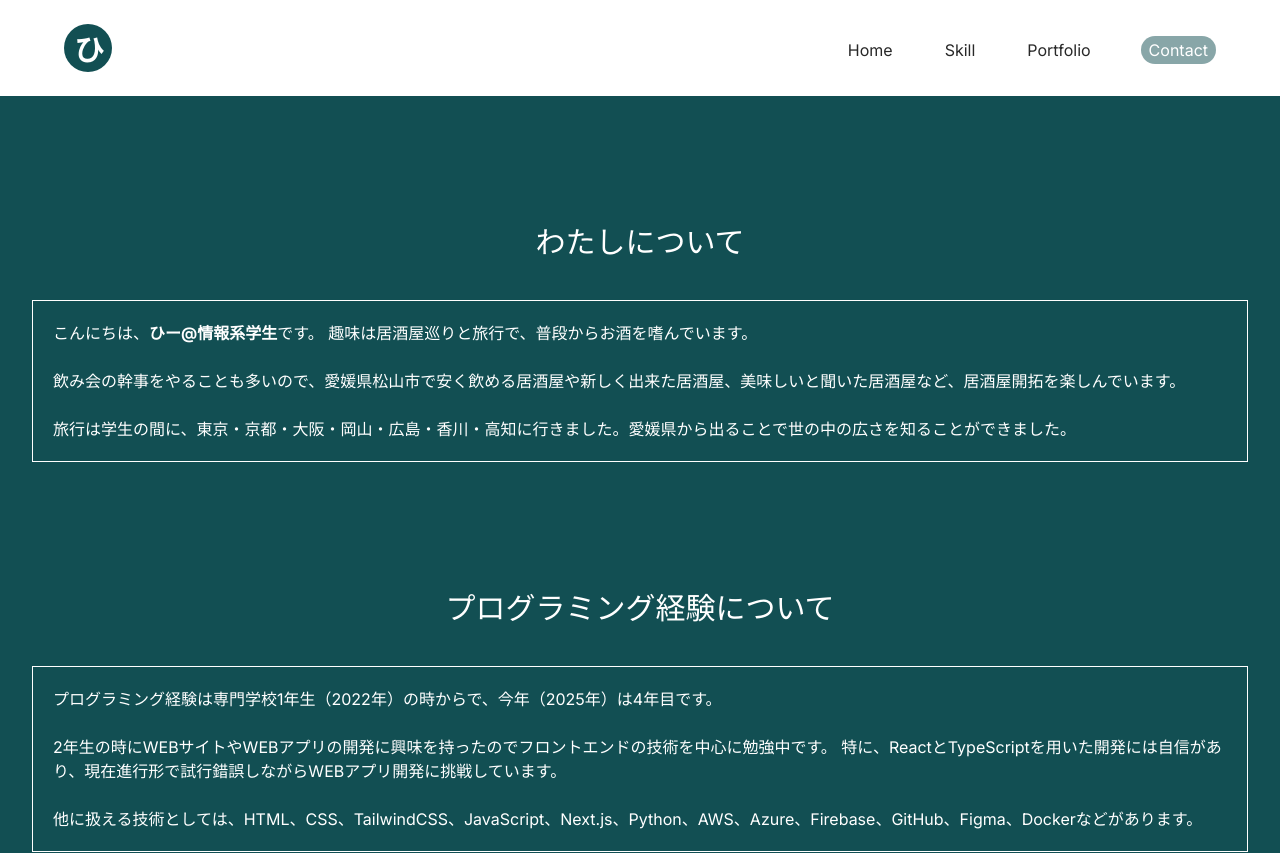
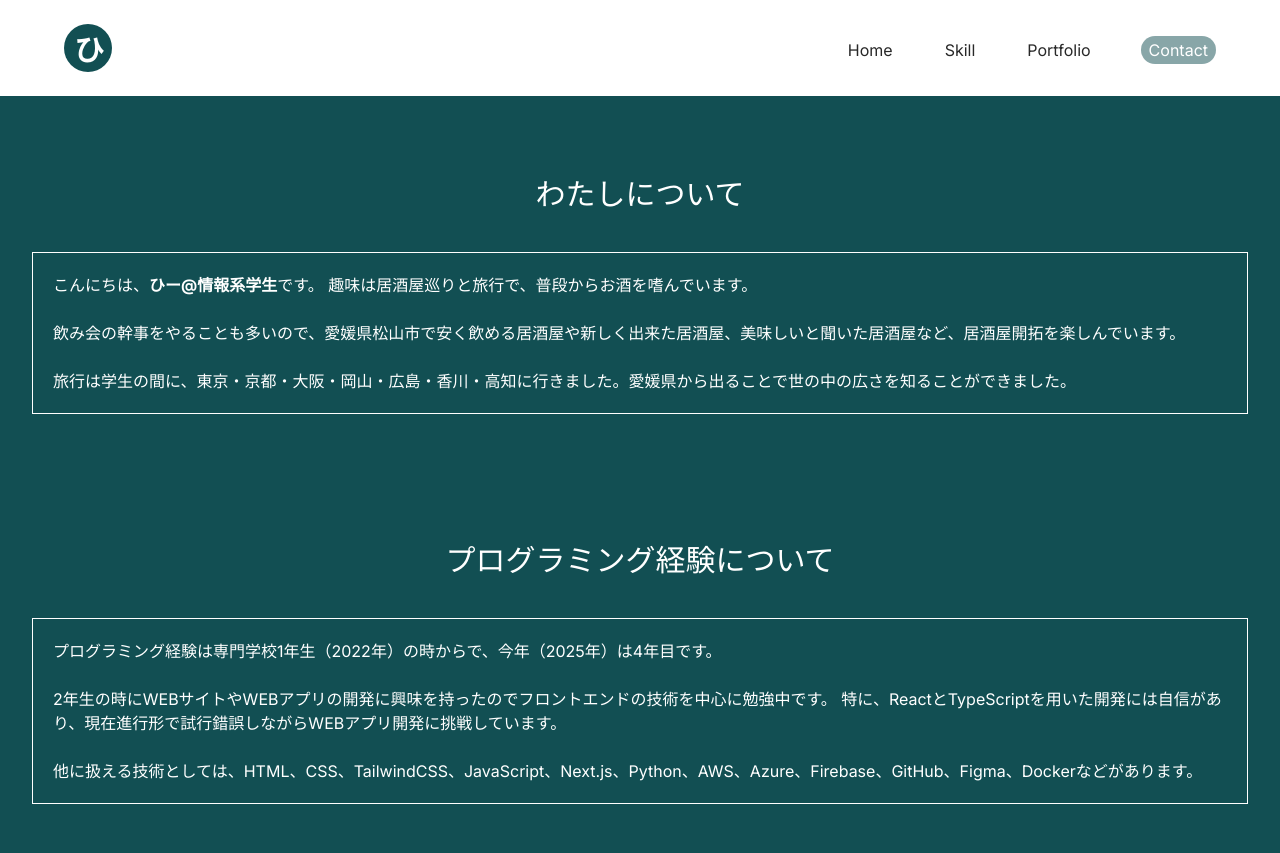
Before and after one commit to CA01971020/hii-site, a Next.js app in the folder hii-site/: page /about in a window 1280 px wide. Shown: the top 853 px of the page. Built offline with nearby package versions, Linux system fonts and the light colour scheme.

Commit message:
Update page.tsx

```diff
--- a/hii-site/src/app/about/page.tsx
+++ b/hii-site/src/app/about/page.tsx
@@ -5,7 +5,7 @@ import { articles } from "@/component/article/data/articles";
 export default function AboutPage() {
   return (
     <div>
-      <section className="relative top-56 pb-56 text-white text-center">
+      <section className="relative top-44 pb-56 text-white text-center">
         <h1>わたしについて</h1>
         <div className=" p-5 m-8 mt-10 border border-white text-left">
           <p>
```
